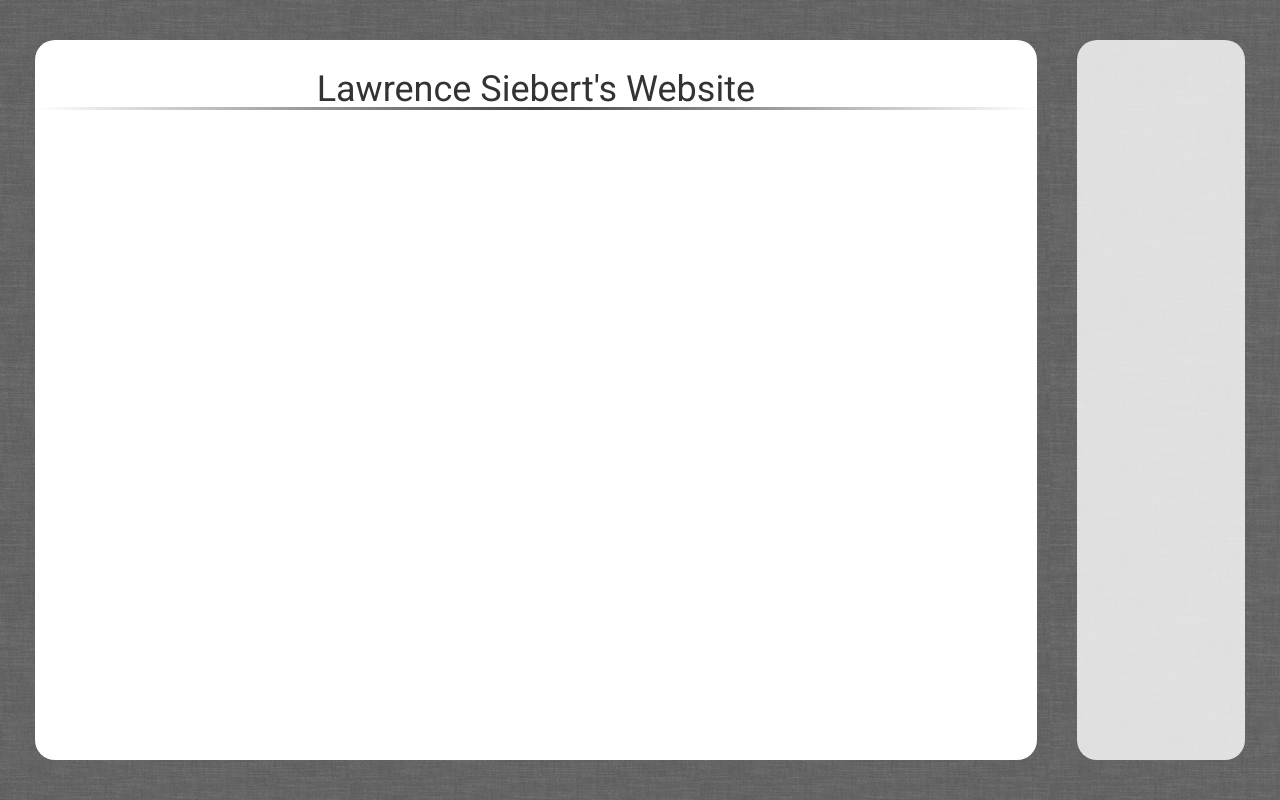
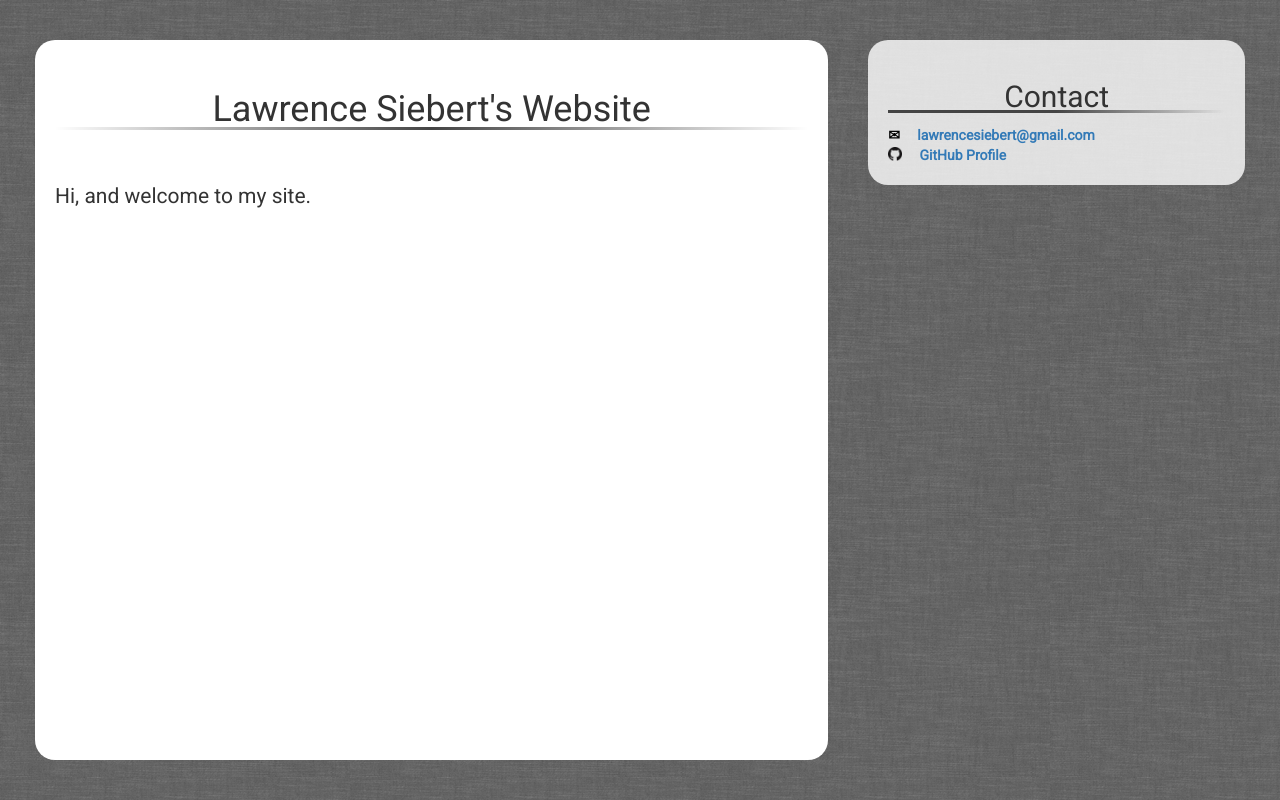
Before and after one commit to gryftir/gryftir.github.io, a website: page app/index.html in a window 1280 px wide. Drawn offline with nearby package versions, Linux system fonts and the light colour scheme; some packages are replaced by stand-ins of ours; files that its build step writes are made by us from their sources.

Commit message:
contact side bar for the moment

```diff
--- a/app/styles/main.css
+++ b/app/styles/main.css
@@ -25,7 +25,6 @@ html, body {
 .header {
   background-color: none;
   padding: 10px 10px 10px 20px;
-  text-align: center;
 }
 /* Make the masthead heading the same height as the navigation */
 .header h3 {
@@ -48,21 +47,101 @@ html, body {
   color:white !important;
 }
 
-.underline {
+.underline, .underline-right, .underline-left {
+  text-align: center;
   position: relative;
   padding-bottom: 2px;
 }
 
-.underline:after {
+
+.underline:after, .underline-right:after, .underline-left:after {
   content: "";
   position:absolute;
   bottom: 2px;
   left: 0;
   height: 3px;
   width: 100%;
+}
+
+
+.underline:after {
   background-image: linear-gradient(to left, transparent 0%,#444 50%,transparent 100%);
 }
+.underline-right:after {
+  background-image: linear-gradient(to left, transparent 0%,#444 50%);
+}
+.underline-left:after {
+  background-image: linear-gradient(to left, #444 50%,transparent 100%);
+}
 
+.github:before: {
+  content=" ";
+  left: 0;
+  background-image: url('../images/GitHub-Mark-32px.png');
+}
+
+a {
+  text-decoration: none;
+}
+
+nav a:hover,
+nav a:focus {
+  outline: none;
+}
+
+
+/* Effect 1: Brackets */
+.bracket a::before,
+.bracket a::after {
+  display: inline-block;
+  opacity: 0;
+  -webkit-transition: -webkit-transform 0.3s, opacity 0.2s;
+  -moz-transition: -moz-transform 0.3s, opacity 0.2s;
+  transition: transform 0.3s, opacity 0.2s;
+}
+
+.bracket a::before {
+  margin-right: 10px;
+  content: '[';
+  -webkit-transform: translateX(20px);
+  -moz-transform: translateX(20px);
+  transform: translateX(20px);
+}
+
+.bracket a::after {
+  margin-left: 10px;
+  content: ']';
+  -webkit-transform: translateX(-20px);
+  -moz-transform: translateX(-20px);
+  transform: translateX(-20px);
+}
+
+.bracket a:hover::before,
+.bracket a:hover::after,
+.bracket a:focus::before,
+.bracket a:focus::after {
+  opacity: 1;
+  -webkit-transform: translateX(0px);
+  -moz-transform: translateX(0px);
+  transform: translateX(0px);
+}
+
+/*adds unicode mail icon to before an email address*/
+.mail:before {
+  content: "\2709  ";
+  color:black;
+}
+.github:before {
+  content: "\2003";
+  /*padding-left: 10px;*/
+  background-image: url('../images/GitHub-Mark-32px.png');
+  background-repeat: no-repeat;
+  background-size: 1em;
+  /*display:block;*/
+  position:relative;
+  /*background-color: black;*/
+
+}
 
 .full-height {
   height: 100%;
@@ -74,10 +153,11 @@ html, body {
 }
 
 .main-pane {
-    height: 100%;
-    min-height: 100%;
-    background-color: white;
-    border-radius: 20px 20px 20px 20px;
+  height           : 100%;
+  min-height       : 100%;
+  background-color : white;
+  border-radius    : 20px 20px 20px 20px;
+  padding          : 20px 20px 20px 20px;
 }
 
 .side {
--- a/app/views/main.html
+++ b/app/views/main.html
@@ -1,18 +1,33 @@
 <div class="container-fluid">
   <div class="row full-height">
-    <div class="col-md-10 col-sm-9 full-height pad">
+    <div class="col-xs-12 col-md-8 col-sm-7  full-height pad">
       <div class="main-pane">
         <div class="header">
           <h1 class="underline">Lawrence Siebert's Website</h1>
         </div>
-
+        <div>
+          <p class="lead">
+          Hi, and welcome to my site.
+          </p>
+        </div>
       </div>
 
 
     </div>
-    <div class="col-md-2 col-sm-3 full-height pad">
-      <div class="side">
-
+    <div class="col-xs-12 col-md-4 col-sm-5 pad">
+      <div class="side bracket ">
+        <h2 class="underline-right">Contact</h2>
+        <div >
+          <strong class="mail">
+            <a href="mailto:lawrencesiebert@gmail.com" target="_blank">lawrencesiebert@gmail.com</a>
+          </strong>
+        </div>
+        <div class="github">
+            <!--<img  src="../images/GitHub-Mark-32px.png" style="height: 16px; width:16px;" alt=""/>-->
+          <strong >
+            <a target="_blank" href="http://www.github.com/gryftir">GitHub Profile</a>
+          </strong>
+        </div>
       </div>
 
     </div>
```
Also changed, not shown: app/images/GitHub-Mark-32px.png (added), app/images/yeoman.png (deleted), 1 other file. Lines whose indentation alone changed are shown as unchanged.
